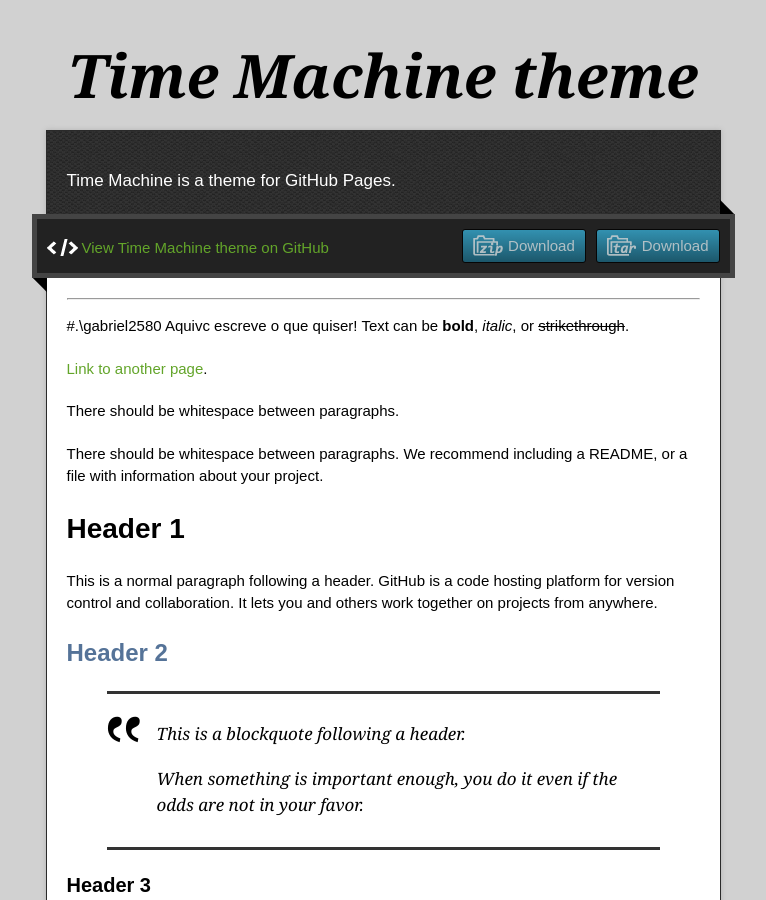
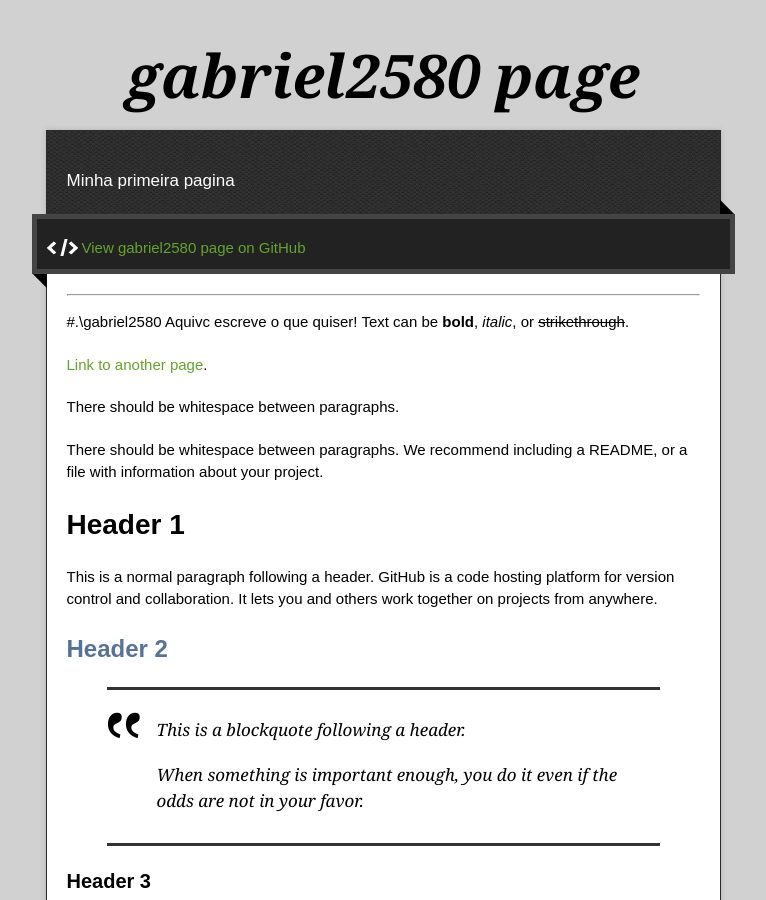
Before and after one commit to gabriel2580/gabriel2580.github.io, a Jekyll site: the page built from index.md, in a window 1280 px wide and 900 px high. Shown: the whole window, without its empty margins (257-1023 px from the left). Built offline with Jekyll 4.4.1, drawn with Linux system fonts in a browser that asks for light colours.

Commit message:
Atualização do _config.yml

```diff
--- a/_config.yml
+++ b/_config.yml
@@ -1,5 +1,5 @@
-title: Time Machine theme
-description: Time Machine is a theme for GitHub Pages.
-show_downloads: true
+title: gabriel2580 page
+description: Minha primeira pagina
+show_downloads: false
 google_analytics:
 theme: jekyll-theme-time-machine
```
